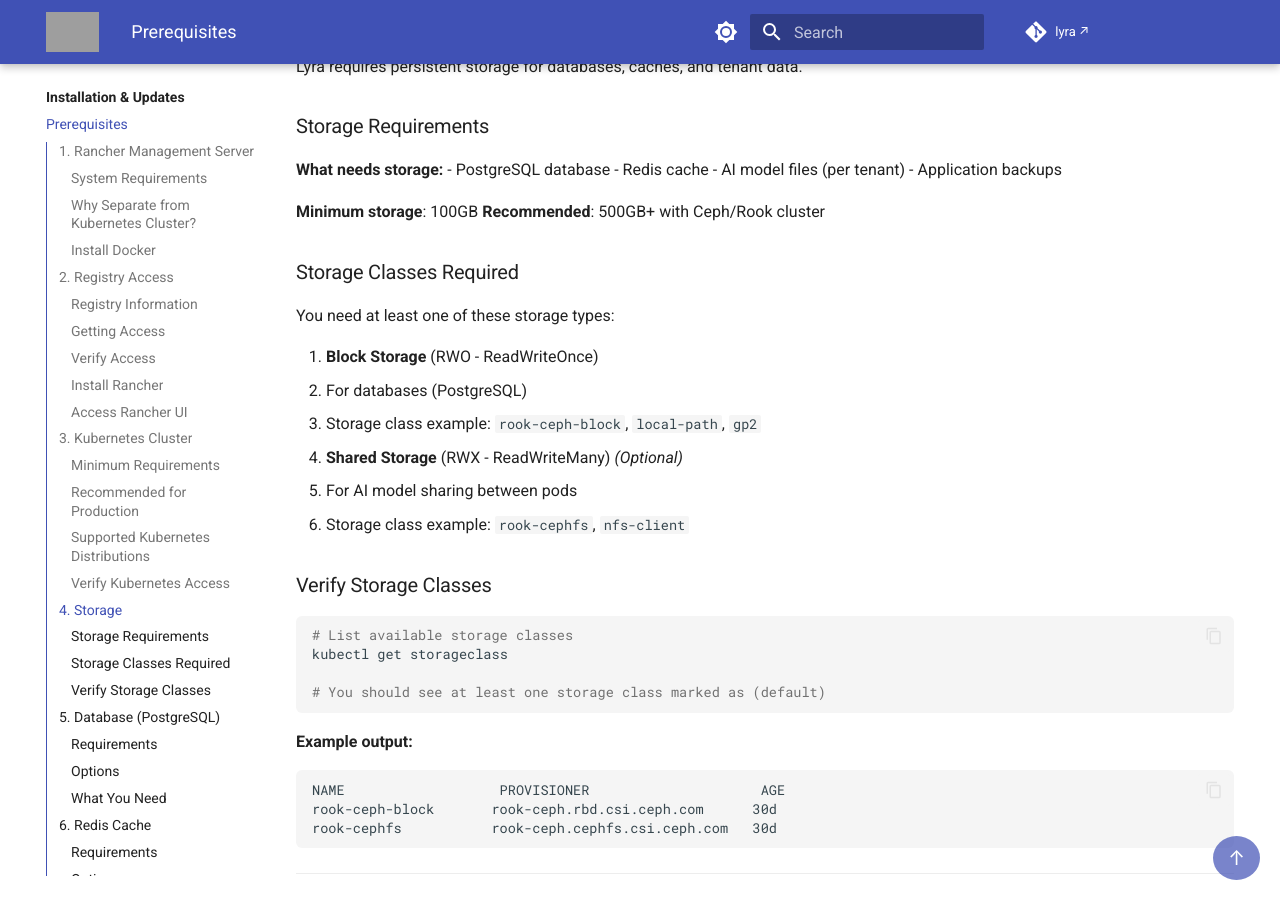
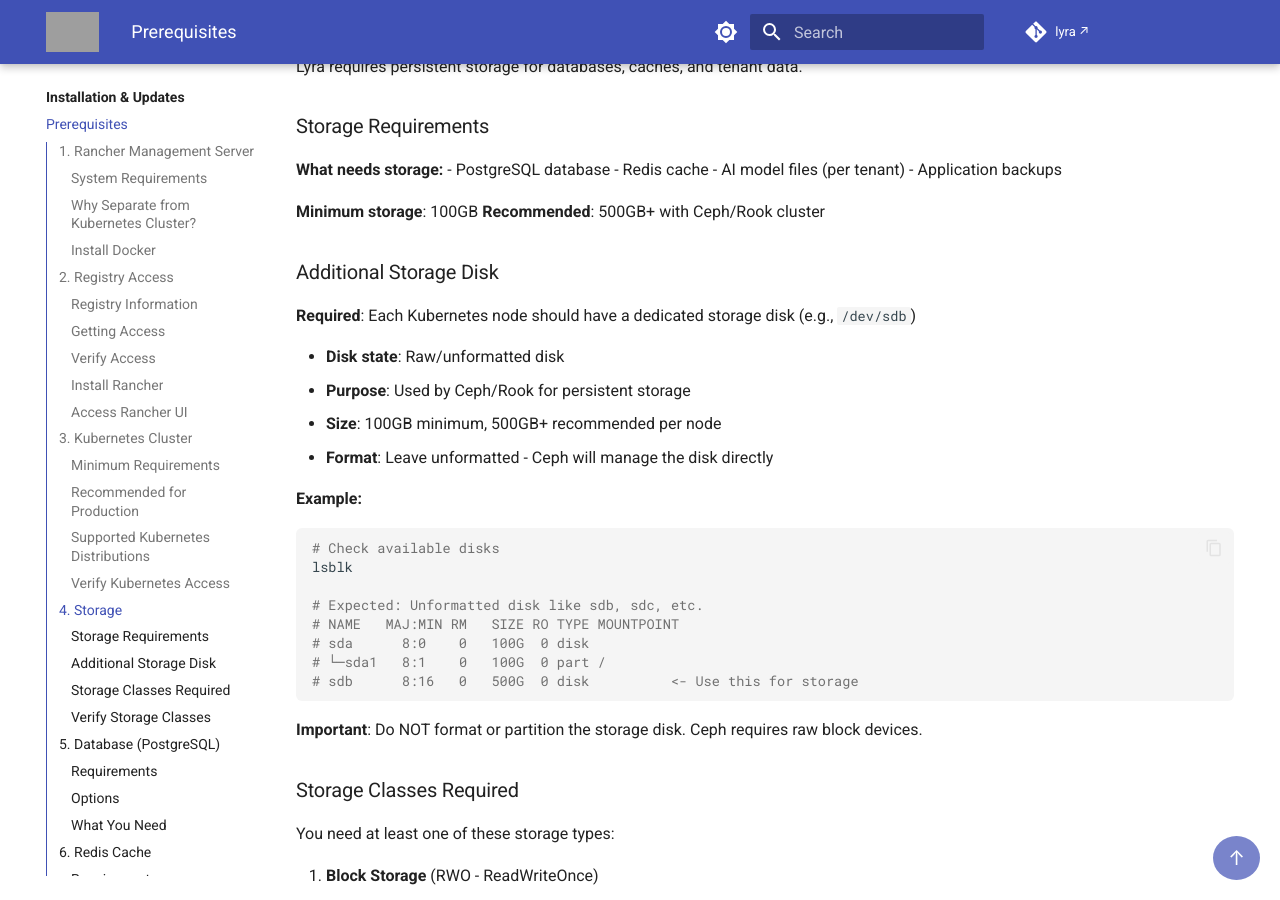
Before and after one commit to amreinch/lyra-docs, an MkDocs documentation site: the page built from docs/installation/prerequisites.md, in a window 1280 px wide and 900 px high, scrolled down 5284 px. Built offline with MkDocs 1.6.1 and Material for MkDocs 9.7.7, drawn with Linux system fonts in a browser that asks for light colours; comment, search, counter and statistics services are not loaded; grey boxes are pictures that could not be loaded.

Commit message:
Add raw storage disk requirements for Ceph/Rook
- Document need for dedicated raw/unformatted disk per node
- Add lsblk example showing expected disk layout
- Emphasize disk must remain unformatted for Ceph
- Specify 100GB minimum, 500GB+ recommended per node

````diff
--- a/docs/installation/prerequisites.md
+++ b/docs/installation/prerequisites.md
@@ -233,6 +233,29 @@ Lyra requires persistent storage for databases, caches, and tenant data.
 
 **Minimum storage**: 100GB
 **Recommended**: 500GB+ with Ceph/Rook cluster
+
+### Additional Storage Disk
+
+**Required**: Each Kubernetes node should have a dedicated storage disk (e.g., `/dev/sdb`)
+
+- **Disk state**: Raw/unformatted disk
+- **Purpose**: Used by Ceph/Rook for persistent storage
+- **Size**: 100GB minimum, 500GB+ recommended per node
+- **Format**: Leave unformatted - Ceph will manage the disk directly
+
+**Example:**
+```bash
+# Check available disks
+lsblk
+
+# Expected: Unformatted disk like sdb, sdc, etc.
+# NAME   MAJ:MIN RM   SIZE RO TYPE MOUNTPOINT
+# sda      8:0    0   100G  0 disk
+# └─sda1   8:1    0   100G  0 part /
+# sdb      8:16   0   500G  0 disk          <- Use this for storage
+```
+
+**Important**: Do NOT format or partition the storage disk. Ceph requires raw block devices.
 
 ### Storage Classes Required
 
````
